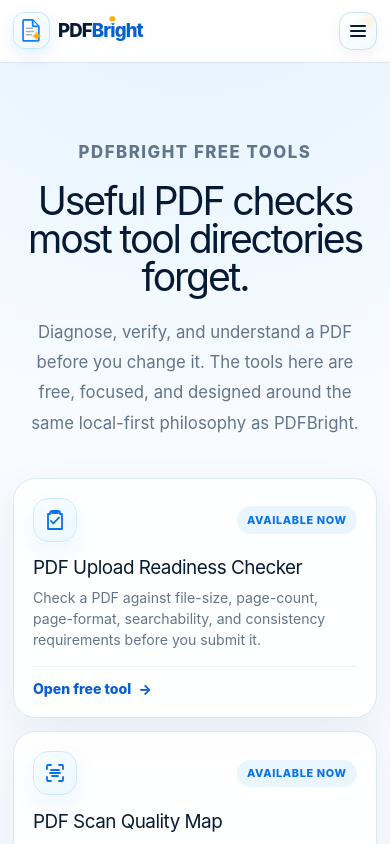
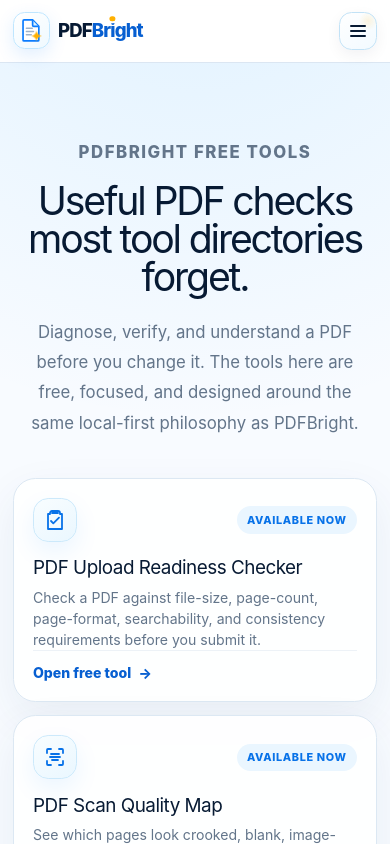
Before and after one commit to Rouane12/pdfbright, a Next.js app: page /tools in a window 390 px wide. Shown: the top 844 px of the page. Built offline with nearby package versions, Linux system fonts and the light colour scheme; no server answers.

Commit message:
Align Free Tools card actions cleanly

```diff
--- a/src/app/tools/tools-hub-polish.css
+++ b/src/app/tools/tools-hub-polish.css
@@ -74,7 +74,7 @@
 }
 
 .tool-card__copy + .tool-card__link {
-  margin-top: 1.15rem;
+  margin-top: auto;
 }
 
 .tool-card__link:hover {
@@ -132,11 +132,8 @@
     line-height: 1.5;
   }
 
-  .tool-card__copy + .tool-card__link {
+  .tool-card__link {
     margin-top: 1rem;
-  }
-
-  .tool-card__link {
     padding-top: 0.9rem;
   }
 }
```
